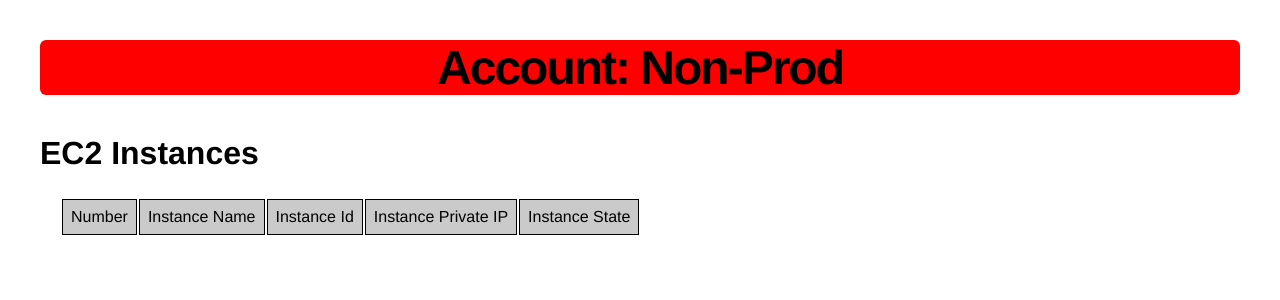
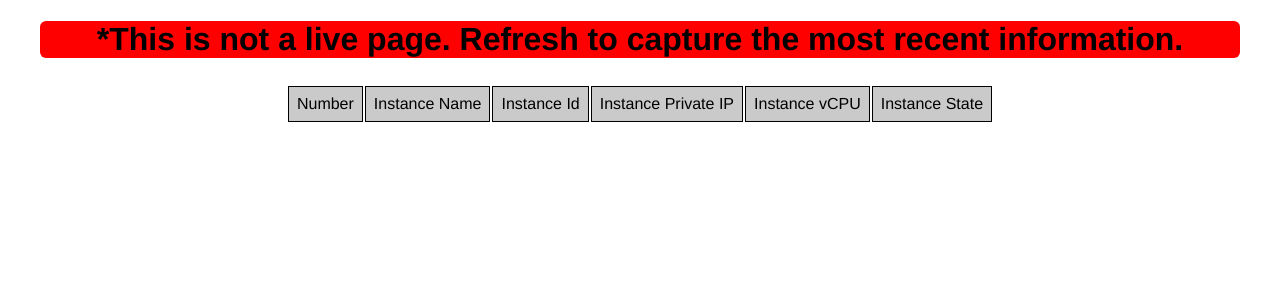
Before and after one commit to danguerra8282/examples, a Flask app: page /ec2_non_prod/ in a window 1280 px wide. Shown: the part 100-400 px from the top of the page. Run offline with Flask 3, Linux system fonts and the light colour scheme; data that the repository does not hold is empty.

Commit message:
Update ec2_non_prod.html

```diff
--- a/containers/flask/aws_environment_status/templates/ec2_non_prod.html
+++ b/containers/flask/aws_environment_status/templates/ec2_non_prod.html
@@ -1,36 +1,42 @@
 {% extends "layout.html" %}
 {% block content %}
+   <head>
+        <title>EC2 Non-Prod - Simple</title>
+        <link rel="stylesheet" href="{{ url_for('static', filename='css/main.css') }}">
+   </head>
    <div class="ec2_non_prod">
-     <h2>Account: Non-Prod</h2>
+     <h1 style="color: black">*This is not a live page.  Refresh to capture the most recent information.</h1>
    </div>
+
    <div>
-    <h1>EC2 Instances</h1>
+    <!-- <h3>EC2 Instances</h3> -->
 
     <!-- Table Style -->
     <style type="text/css">
-        th:tr{
-            color: blue;
-
+        table.center {
+            margin-left:auto;
+            margin-right:auto;
         }
         tr:nth-of-type(2n){
             border: 1px solid black;
             background-color: rgba(150, 150, 150, 0.5);
-
         }
         td{
             padding: 8px 8px;
             border: 1px solid black;
+            text-align: center;
         }
     </style>
 
     <!-- Table Content -->
-    <table style="margin-left: 20px">
+    <table class="center">
         <th>
             <tr style="color: black; ">
                 <td>Number</td>
                 <td>Instance Name</td>
                 <td>Instance Id</td>
                 <td>Instance Private IP</td>
+                <td>Instance vCPU</td>
                 <td>Instance State</td>
             </tr>
         </th>
@@ -40,7 +46,7 @@
                 <td>{{ec2_instance_names[i]}}</td>
                 <td>{{ec2_instance_ids[i]}}</td>
                 <td>{{ec2_instance_private_ips[i]}}</td>
-
+                <td>{{ec2_instance_vcpu[i]}}</td>
                 {% if ec2_instance_state[i] == 'running' %}
                     <td style="color: Green; ">{{ec2_instance_state[i]}}</td>
                 {% else %}
```
